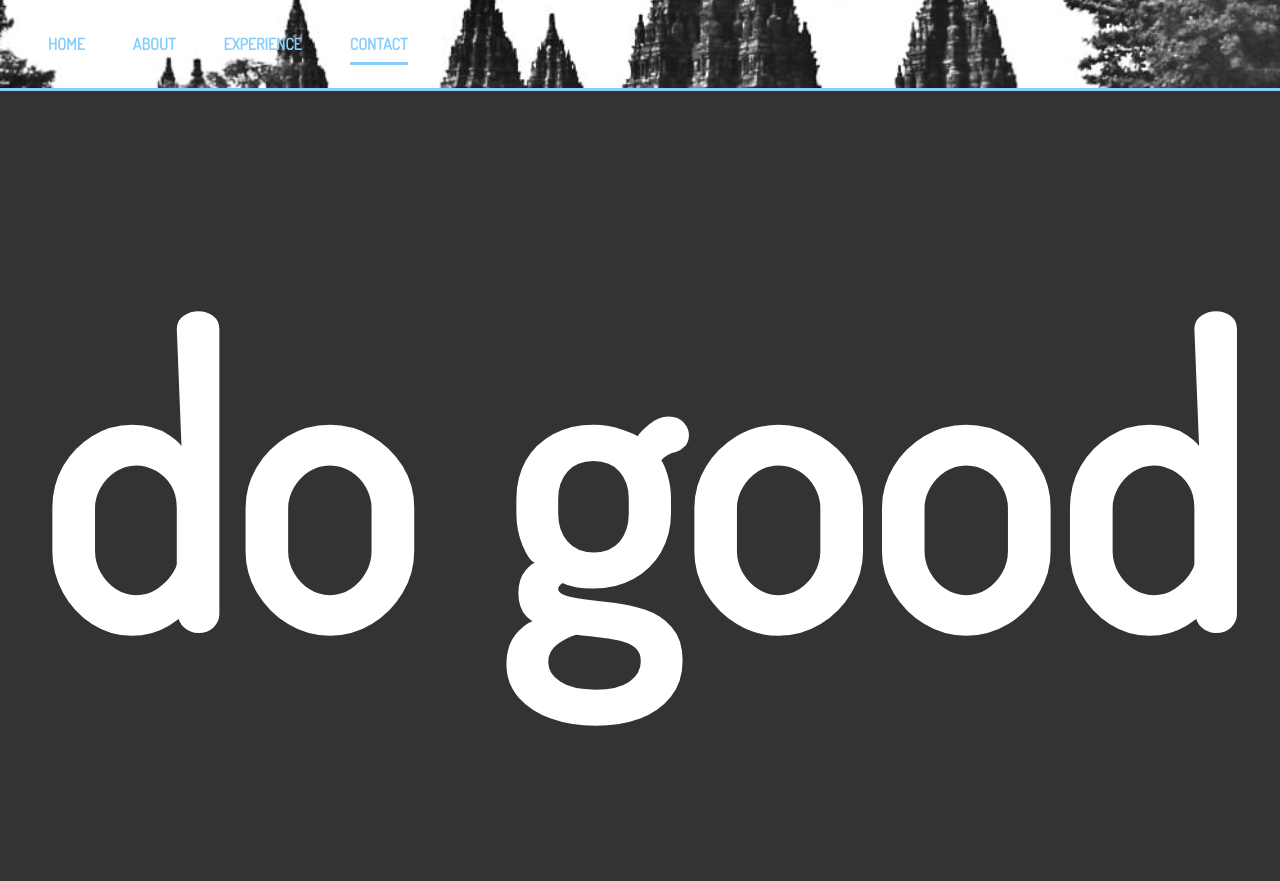
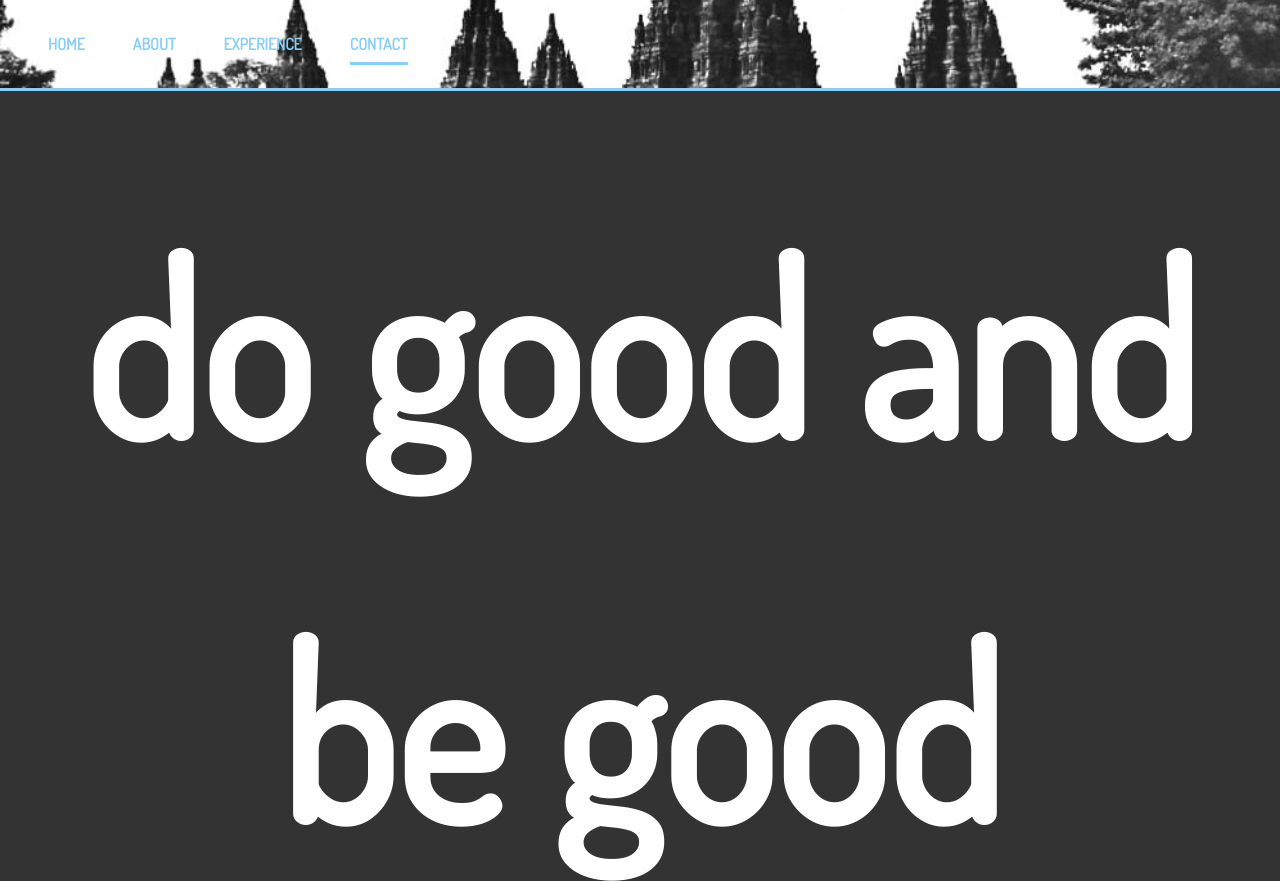
Before and after one commit to zakhumayr/CV, a plain HTML site: page contact.html in a window 1280 px wide. Shown: the top 881 px of the page. Drawn offline with Linux system fonts and the light colour scheme.

Commit message:
Update main.css

```diff
--- a/css/main.css
+++ b/css/main.css
@@ -534,7 +534,7 @@ img {
 
 #contact-b h1 {
   text-align: center;
-  font-size: 25rem;
+  font-size: 15rem;
 }
 
 #main-footer {
```
